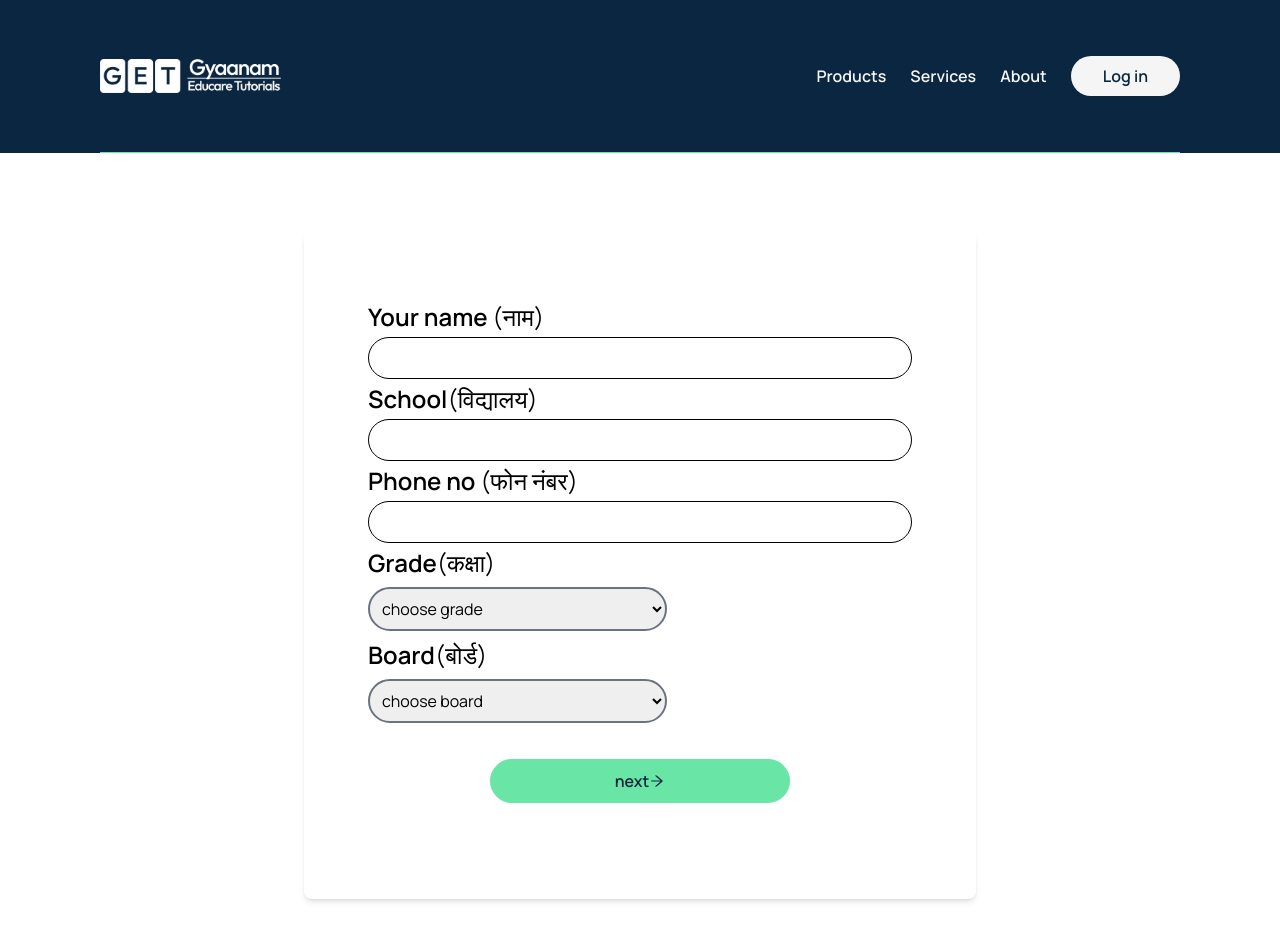
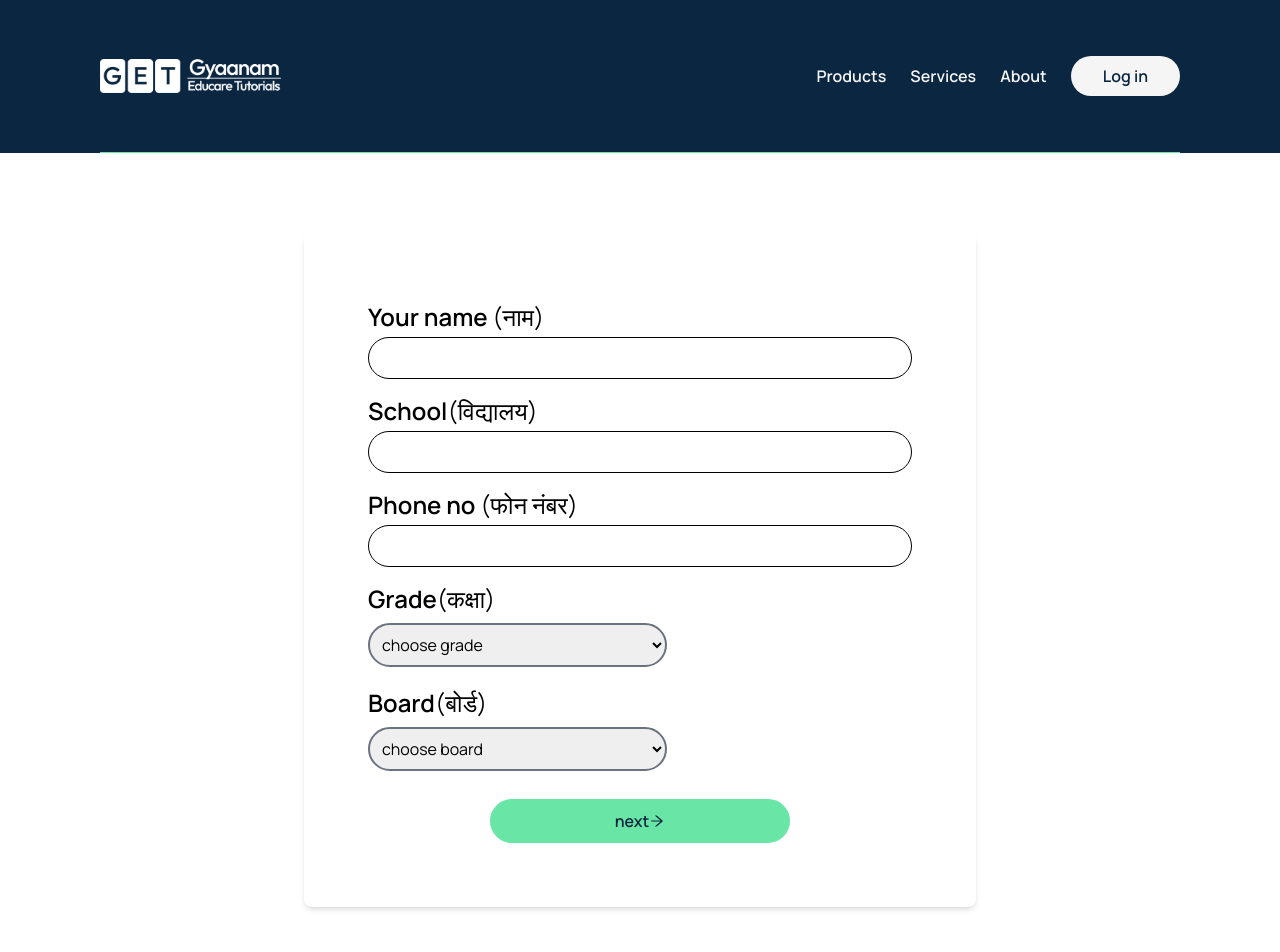
Before and after one commit to mildlycoder/gyaanam, a React (Vite) app: page /survey in a window 1280 px wide. Shown: the top 952 px of the page. Built offline with nearby package versions, Linux system fonts and the light colour scheme.

Commit message:
fixed submission bugs

```diff
--- a/src/pages/Survey.jsx
+++ b/src/pages/Survey.jsx
@@ -51,12 +51,14 @@ const Survey = () => {
                         school : user.school,
                         grade: user.grade,
                         board: user.board,
-                        satisfaction_tutorials: user.satisfaction,
+                        satisfaction_tutorials: user.satisfaction_tutorials,
                         academic_status: user.academic_status,
                         difficult_sub: user.difficult_sub,
                         curriculum_issue: user.curriculum_issue,
                         curriculum_status: user.curriculum_status,
                         changes: user.changes,
+                        learning_methods: user.learning_methods,
+                        doubt_frequency: user.doubt_frequency,
                         library_need: user.library_need,
                         batch_student_efficiency: user.batch_student_efficiency,
                         partner: user.survey_partner,
@@ -111,7 +113,7 @@ const Survey = () => {
         <form className='md:w-[60%] mx-auto flex flex-col  md:gap-5'>
             {
                 (step === 1) &&
-                <section className='shadow-md rounded-lg md:p-16 p-6'>
+                <section className='shadow-md flex flex-col gap-3 rounded-lg md:p-16 p-6 pt-3'>
                 <div>
                     <h1 className='md:text-2xl text-xl font-semibold'>Your name <span className='font-normal leading-10'>(नाम)</span></h1>
                     <input
@@ -166,8 +168,8 @@ const Survey = () => {
                     </select>
                 </div>
 
-                <h1 className='text-center text-md mt-[1rem] font-thin text-red-600'> {error} </h1>
-                <button onClick={checkPersonalInfo} className='bg-[#69E6A6] border-2 border-[#69E6A6] hover:bg-transparent hover:text-[#69E6A6] transition-all text-[#0A2640] flex items-center justify-center mx-auto my-[2rem] py-2 rounded-l-full rounded-r-full md:w-[55%] w-[90%] font-semibold'>
+                <h1 className='text-center text-md  font-thin text-red-600'>{error}</h1>
+                <button onClick={checkPersonalInfo} className='bg-[#69E6A6] border-2 border-[#69E6A6] hover:bg-transparent hover:text-[#69E6A6] transition-all text-[#0A2640] flex items-center justify-center mx-auto py-2 rounded-l-full rounded-r-full md:w-[55%] w-[90%] font-semibold'>
                     next<AiOutlineArrowRight/>
                 </button>
                 </section>
```
